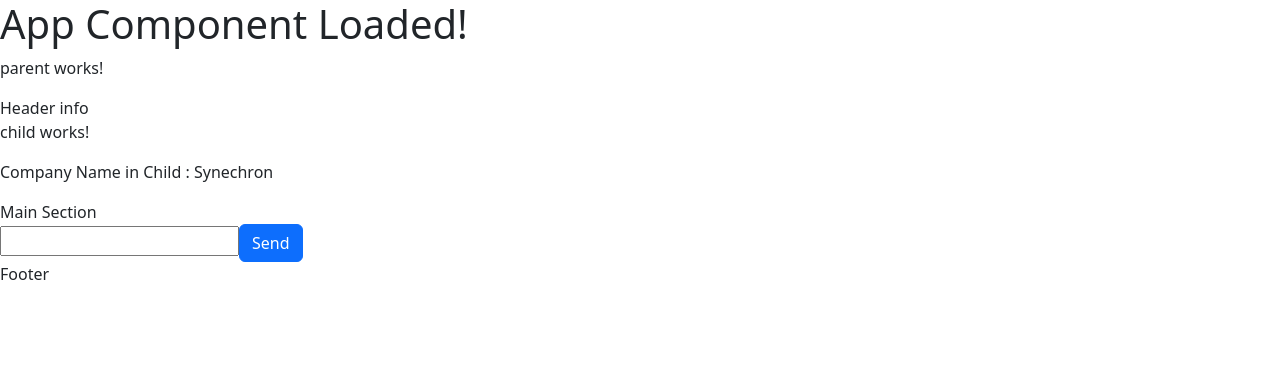
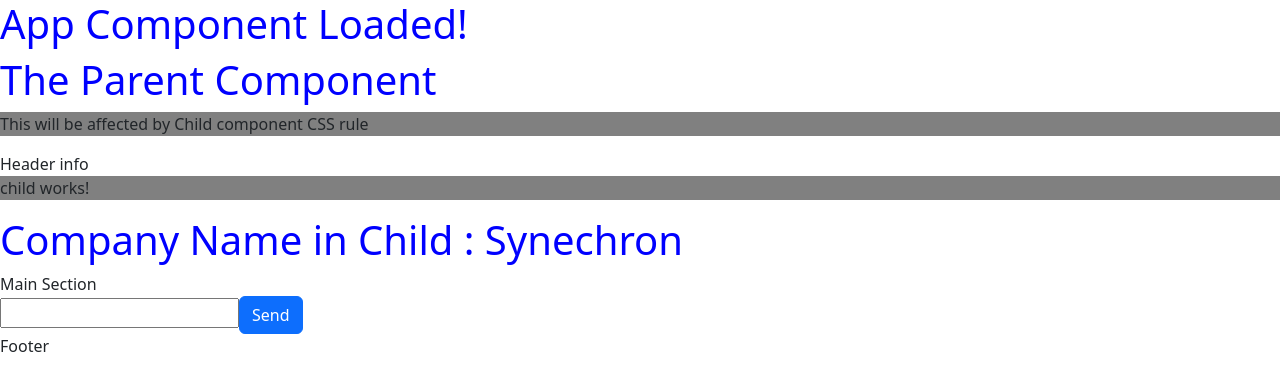
Before and after one commit to synergy2411/nov-23-syne, an Angular app in the folder first-app/: page / in a window 1280 px wide. Shown: the top 390 px of the page. Built offline with nearby package versions, Linux system fonts and the light colour scheme.

Commit message:
view encapsulation added

```diff
--- a/first-app/src/app/components/demo/child/child.component.css
+++ b/first-app/src/app/components/demo/child/child.component.css
@@ -0,0 +1,7 @@
+h1 {
+  color: blue;
+}
+
+p {
+  background-color: grey;
+}
--- a/first-app/src/app/components/demo/child/child.component.html
+++ b/first-app/src/app/components/demo/child/child.component.html
@@ -1,6 +1,6 @@
 <ng-content select="header"></ng-content>
 <p>child works!</p>
-<p>Company Name in Child : {{ company }}</p>
+<h1>Company Name in Child : {{ company }}</h1>
 
 <ng-content></ng-content>
 
--- a/first-app/src/app/components/demo/child/child.component.ts
+++ b/first-app/src/app/components/demo/child/child.component.ts
@@ -1,9 +1,17 @@
-import { Component, Input, EventEmitter, Output } from '@angular/core';
+import {
+  Component,
+  Input,
+  EventEmitter,
+  Output,
+  ViewEncapsulation,
+} from '@angular/core';
 
 @Component({
   selector: 'app-child',
   templateUrl: './child.component.html',
   styleUrls: ['./child.component.css'],
+  // encapsulation: ViewEncapsulation.Emulated,
+  encapsulation: ViewEncapsulation.None,
 })
 export class ChildComponent {
   @Input() company: string;
--- a/first-app/src/app/components/demo/parent/parent.component.html
+++ b/first-app/src/app/components/demo/parent/parent.component.html
@@ -1,4 +1,6 @@
-<p>parent works!</p>
+<h1>The Parent Component</h1>
+
+<p>This will be affected by Child component CSS rule</p>
 
 <app-child [company]="companyName" (childEvent)="onChildEvent($event)">
   <header>Header info</header>
--- a/first-app/src/app/components/demo/parent/parent.component.ts
+++ b/first-app/src/app/components/demo/parent/parent.component.ts
@@ -1,9 +1,10 @@
-import { Component } from '@angular/core';
+import { Component, ViewEncapsulation } from '@angular/core';
 
 @Component({
   selector: 'app-parent',
   templateUrl: './parent.component.html',
   styleUrls: ['./parent.component.css'],
+  // encapsulation: ViewEncapsulation.ShadowDom,
 })
 export class ParentComponent {
   companyName = 'Synechron';
--- a/first-app/src/styles.css
+++ b/first-app/src/styles.css
@@ -1 +1,3 @@
-/* You can add global styles to this file, and also import other style files */
+h1 {
+  color: green;
+}
```
Also changed, not shown: 1 other file (tests, documents, lock files or other folders).
